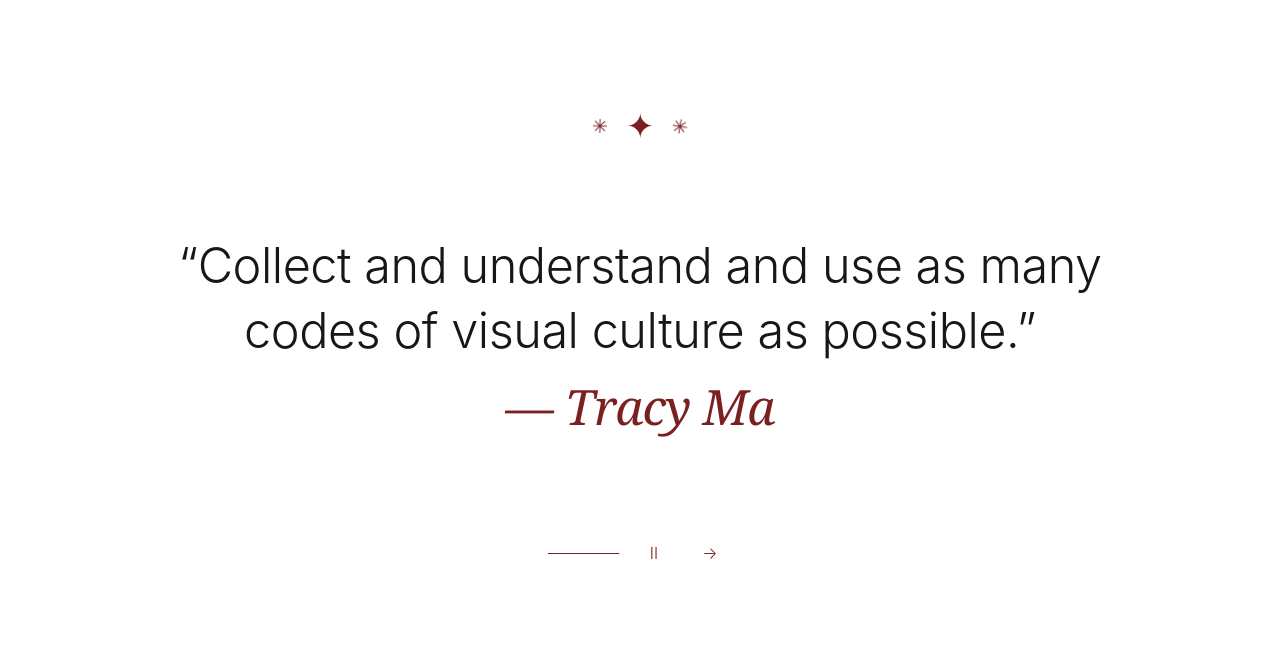
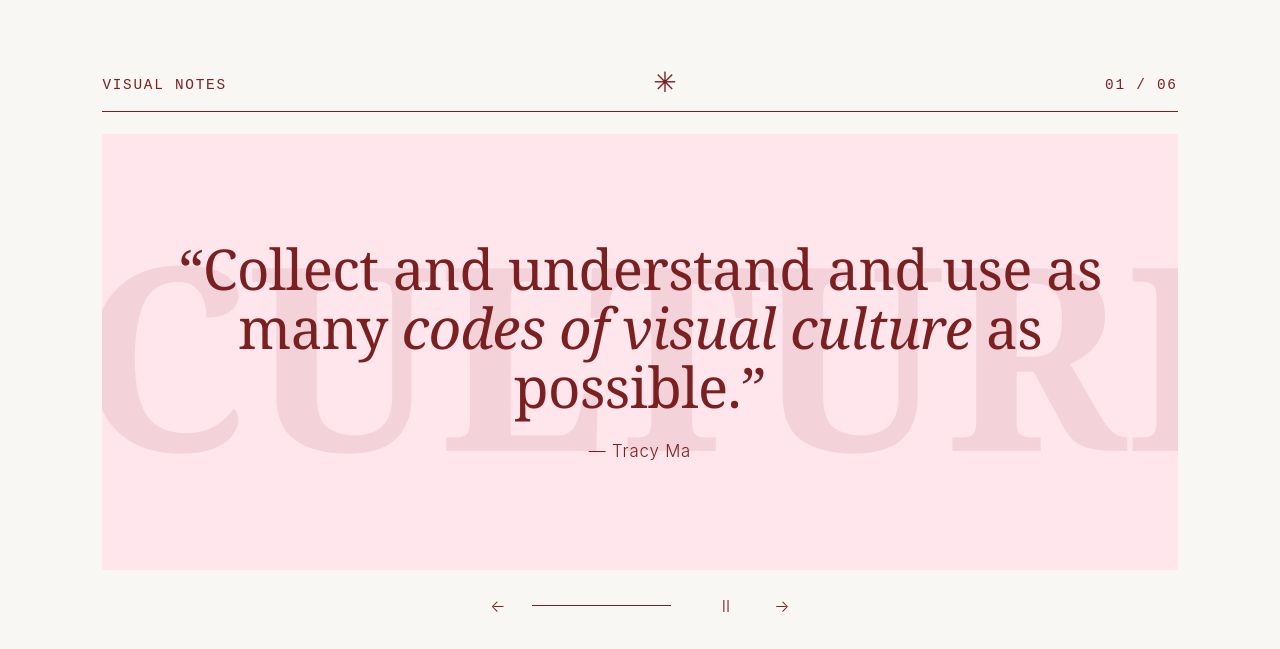
Before and after one commit to ilatesss/Portfolio, a plain HTML site: page index.html in a window 1280 px wide. Shown: the part 831-1480 px from the top of the page. Drawn offline with nearby package versions, Linux system fonts and the light colour scheme; a web font is replaced by a local one.

Commit message:
manifesti in movimento

```diff
--- a/index.html
+++ b/index.html
@@ -195,12 +195,13 @@
          MANIFESTO & ABOUT ME
          ========================================== -->
     <section class="section-padding manifesto-section">
-        <div class="manifesto-ornament" aria-hidden="true"><span>✳</span><span>✦</span><span>✳</span></div>
+        <div class="manifesto-ornament" aria-hidden="true"><span>VISUAL NOTES</span><span>✳</span><span class="manifesto-index">01 / 06</span></div>
         <h2 class="manifesto-text reveal" id="dynamic-quote">
             <span class="quote-item is-active">“Collect and understand and use as many codes of visual culture as possible.” <br>
             <span class="italic-accent"> — Tracy Ma</span></span>
         </h2>
         <div class="manifesto-controls" hidden>
+            <button type="button" class="manifesto-prev" aria-label="Citazione precedente">←</button>
             <span class="manifesto-rule" aria-hidden="true"></span>
             <button type="button" class="manifesto-pause" aria-label="Metti in pausa le citazioni">Ⅱ</button>
             <button type="button" class="manifesto-next" aria-label="Citazione successiva">→</button>
--- a/script.js
+++ b/script.js
@@ -750,10 +750,38 @@ document.addEventListener('DOMContentLoaded', () => {
             while (item.firstChild && item.firstChild !== author) copy.appendChild(item.firstChild);
             item.insertBefore(copy, author);
         });
+        // Un manifesto per citazione: testo originale, accento e parola di fondo.
+        const designs = [
+            ['CULTURE', 'codes of visual culture'], ['LESS', 'but better'],
+            ['ART', 'work of art'], ['DESIGN', 'opportunità'],
+            ['VIENNA', 'passion'], ['FIRE', 'on fire']
+        ];
+        items.forEach((item, i) => {
+            const [word, accent] = designs[i];
+            item.dataset.poster = String(i);
+            item.dataset.word = word;
+            const copy = item.querySelector('.quote-copy');
+            if (!copy) return;
+            const walker = document.createTreeWalker(copy, NodeFilter.SHOW_TEXT);
+            let node;
+            while ((node = walker.nextNode())) {
+                const pos = node.data.indexOf(accent);
+                if (pos < 0) continue;
+                const marked = node.splitText(pos);
+                marked.splitText(accent.length);
+                const em = document.createElement('em');
+                em.className = 'poster-accent';
+                marked.replaceWith(em);
+                em.appendChild(marked);
+                break;
+            }
+        });
         const section = quoteElement.closest('.manifesto-section');
         const controls = section?.querySelector('.manifesto-controls');
         const pause = controls?.querySelector('.manifesto-pause');
         const next = controls?.querySelector('.manifesto-next');
+        const prev = controls?.querySelector('.manifesto-prev');
+        const index = section?.querySelector('.manifesto-index');
         const reduced = window.matchMedia('(prefers-reduced-motion: reduce)');
         let current = 0, visible = false, paused = false, timer = null;
         function stop() {
@@ -765,12 +793,14 @@ document.addEventListener('DOMContentLoaded', () => {
             stop();
             if (!visible || paused || reduced.matches || document.hidden) return;
             section?.classList.add('quote-playing');
-            timer = setTimeout(advance, 7000);
+            timer = setTimeout(advance, current === 3 ? 14000 : current === 4 ? 10000 : 8000);
+            section.style.setProperty('--poster-duration', current === 3 ? '14s' : current === 4 ? '10s' : '8s');
         }
-        function advance() {
+        function advance(direction = 1) {
             items[current].classList.remove('is-active');
             items[current].setAttribute('aria-hidden', 'true');
-            current = (current + 1) % items.length;
+            current = (current + direction + items.length) % items.length;
+            if (index) index.textContent = `${String(current + 1).padStart(2, '0')} / ${String(items.length).padStart(2, '0')}`;
             items[current].classList.add('is-active');
             items[current].removeAttribute('aria-hidden');
             schedule();
@@ -784,7 +814,8 @@ document.addEventListener('DOMContentLoaded', () => {
                 pause.setAttribute('aria-label', paused ? 'Riprendi le citazioni' : 'Metti in pausa le citazioni');
                 schedule();
             });
-            next.addEventListener('click', advance);
+            next.addEventListener('click', () => advance());
+            prev?.addEventListener('click', () => advance(-1));
             if ('IntersectionObserver' in window) {
                 new IntersectionObserver(([entry]) => {
                     visible = entry.isIntersecting;
--- a/style.css
+++ b/style.css
@@ -2308,27 +2308,39 @@ body.lb-open { overflow: hidden; }
 }
 
 
-/* Manifesto: composizione tipografica autonoma, nessun listener di scroll. */
-.manifesto-section { position: relative; }
-.manifesto-ornament { display: flex; align-items: center; justify-content: center; gap: 18px; color: var(--accent-dark); margin: 0 auto 24px; font-size: 19px; line-height: 1; }
-.manifesto-ornament span:nth-child(2) { font-size: 34px; }
-.manifesto-controls { display: flex; justify-content: center; align-items: center; gap: 12px; margin: 26px auto 0; color: var(--accent-dark); }
-.manifesto-controls[hidden] { display: none; }
-.manifesto-rule { width: 72px; height: 1px; background: currentColor; transform-origin: left center; }
-.manifesto-controls button { border: 0; background: transparent; color: inherit; font: inherit; cursor: pointer; min-width: 44px; min-height: 44px; }
-.manifesto-controls button:focus-visible { outline: 2px solid currentColor; outline-offset: 2px; }
-.manifesto-text .quote-copy { display: inline-block; }
-.manifesto-text .quote-item .italic-accent { display: block; margin-top: .2em; }
-@media (prefers-reduced-motion: no-preference) {
-    .manifesto-section.quote-playing .quote-item.is-active .quote-copy { animation: manifesto-enter .85s cubic-bezier(.16,1,.3,1) both; }
-    .manifesto-section.quote-playing .quote-item.is-active .italic-accent { animation: manifesto-enter .75s .18s cubic-bezier(.16,1,.3,1) both; }
-    .manifesto-section.quote-playing .manifesto-ornament span { animation: manifesto-star 7s ease-in-out infinite; }
-    .manifesto-section.quote-playing .manifesto-ornament span:first-child { animation-delay: -.6s; }
-    .manifesto-section.quote-playing .manifesto-ornament span:last-child { animation-delay: -1.2s; }
-    .manifesto-section.quote-playing .manifesto-rule { animation: manifesto-line 7s linear both; }
-}
-@keyframes manifesto-enter { from { opacity: 0; transform: translateY(14px); } to { opacity: 1; transform: translateY(0); } }
-@keyframes manifesto-star { 0%, 100% { transform: rotate(0) scale(1); } 50% { transform: rotate(45deg) scale(1.16); } }
-@keyframes manifesto-line { from { transform: scaleX(.05); } to { transform: scaleX(1); } }
-@media (max-width: 768px) { .manifesto-ornament { margin-bottom: 16px; } .manifesto-controls { margin-top: 16px; } }
-@media (prefers-reduced-motion: reduce) { .manifesto-text .quote-item { transition: none; } }
+/* Manifesti in movimento — solo questa sezione. */
+.manifesto-section { position: relative; isolation: isolate; overflow: hidden; background: var(--bg-paper); padding: clamp(52px, 8vw, 112px) 8%; }
+.manifesto-ornament { display:flex; align-items:center; justify-content:space-between; gap:12px; color:var(--accent-dark); font-family:var(--font-pixel); font-size:clamp(.65rem,1.3vw,.9rem); letter-spacing:.12em; border-bottom:1px solid currentColor; padding-bottom:12px; margin-bottom:22px; }
+.manifesto-ornament span:nth-child(2) { font-size:28px; line-height:1; }
+.manifesto-text { position:relative; isolation:isolate; text-align:center; align-items:stretch; font-family:var(--font-display); font-size:clamp(2rem,4.4vw,4.5rem); line-height:1.04; }
+.manifesto-text .quote-item { position:relative; display:flex; flex-direction:column; justify-content:center; align-items:center; min-width:0; min-height:clamp(260px,34vw,440px); padding:32px clamp(8px,4vw,54px); overflow:hidden; color:var(--accent-dark); background:var(--bg-pink); }
+.manifesto-text .quote-item::before { content:attr(data-word); position:absolute; top:50%; left:50%; transform:translate(-50%,-50%); font-family:var(--font-display); font-weight:700; font-size:clamp(6rem,20vw,19rem); line-height:.8; white-space:nowrap; opacity:.085; pointer-events:none; }
+.manifesto-text .quote-copy { position:relative; display:block; max-width:100%; overflow-wrap:break-word; }
+.manifesto-text .quote-copy > br:last-child { display:none; }
+.manifesto-text .quote-item .italic-accent { position:relative; display:block; font-family:var(--font-body); font-style:normal; font-size:clamp(.8rem,1.5vw,1.05rem); line-height:1.4; letter-spacing:.05em; margin-top:1.5rem; color:inherit; }
+.poster-accent { font-weight:500; font-style:italic; }
+.quote-item[data-poster="1"] { background:var(--bg-white); text-align:left; align-items:flex-start; }
+.quote-item[data-poster="1"] .poster-accent { display:block; font-size:1.25em; }
+.quote-item[data-poster="2"] { background:var(--accent-dark); color:var(--bg-pink); }
+.quote-item[data-poster="2"] .poster-accent { display:block; font-family:var(--font-pixel); font-style:normal; font-size:.8em; }
+.quote-item[data-poster="3"] { background:var(--accent-dark); color:var(--bg-pink); font-size:clamp(1.35rem,3vw,2.7rem); line-height:1.2; text-align:left; align-items:flex-start; }
+.quote-item[data-poster="3"] .poster-accent { font-size:1.15em; }
+.quote-item[data-poster="4"] { background:var(--bg-white); font-size:clamp(1.6rem,3.8vw,3.7rem); text-align:right; align-items:flex-end; }
+.quote-item[data-poster="5"] { background:var(--bg-pink); }
+.quote-item[data-poster="5"] .poster-accent { font-family:var(--font-pixel); font-style:normal; font-size:.8em; }
+.manifesto-controls { display:flex; justify-content:center; align-items:center; gap:12px; margin:14px auto 0; color:var(--accent-dark); }
+.manifesto-controls[hidden], .manifesto-controls button[hidden] { display:none; }
+.manifesto-rule { width:clamp(60px,16vw,160px); height:1px; background:currentColor; transform-origin:left center; }
+.manifesto-controls button { border:0; background:transparent; color:inherit; font:inherit; cursor:pointer; min-width:44px; min-height:44px; }
+.manifesto-controls button:focus-visible { outline:2px solid currentColor; outline-offset:2px; }
+@media (prefers-reduced-motion:no-preference) {
+ .manifesto-section.quote-playing .quote-item.is-active .quote-copy { animation:poster-enter .85s cubic-bezier(.16,1,.3,1) both; }
+ .manifesto-section.quote-playing .quote-item.is-active .italic-accent { animation:poster-enter .75s .2s cubic-bezier(.16,1,.3,1) both; }
+ .manifesto-section.quote-playing .quote-item.is-active::before { animation:poster-drift var(--poster-duration,8s) ease-in-out both; }
+ .manifesto-section.quote-playing .manifesto-rule { animation:poster-line var(--poster-duration,8s) linear both; }
+}
+@keyframes poster-enter { from { opacity:0; transform:translateY(16px); } to { opacity:1; transform:translateY(0); } }
+@keyframes poster-drift { from { transform:translate(-54%,-50%); } to { transform:translate(-46%,-50%); } }
+@keyframes poster-line { from { transform:scaleX(.03); } to { transform:scaleX(1); } }
+@media(max-width:768px) { .manifesto-section { padding:55px 7%; } .manifesto-text .quote-item { padding:28px 16px; } .manifesto-ornament { margin-bottom:14px; } }
+@media(prefers-reduced-motion:reduce) { .manifesto-text .quote-item { transition:none; } }
```
